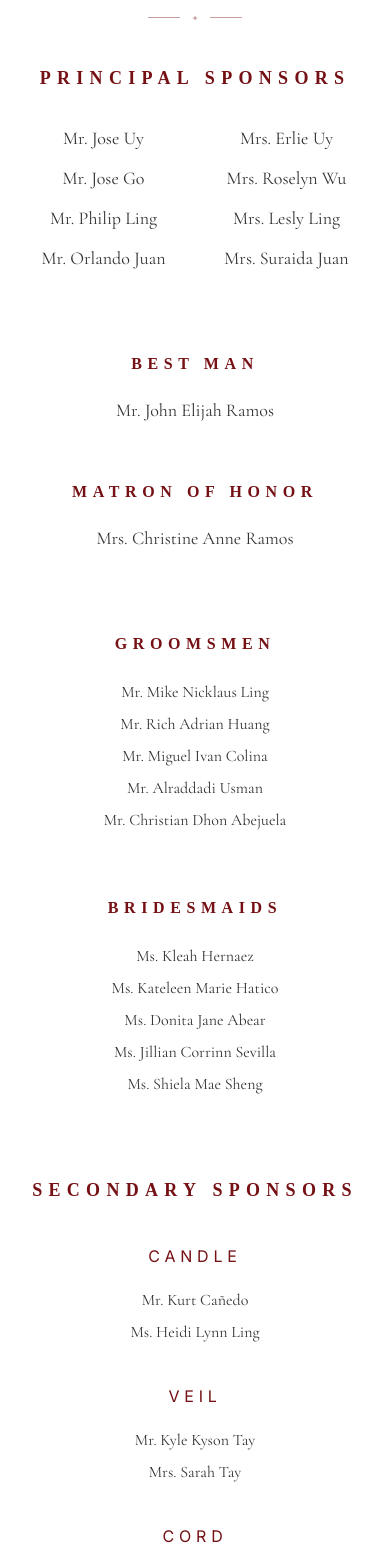
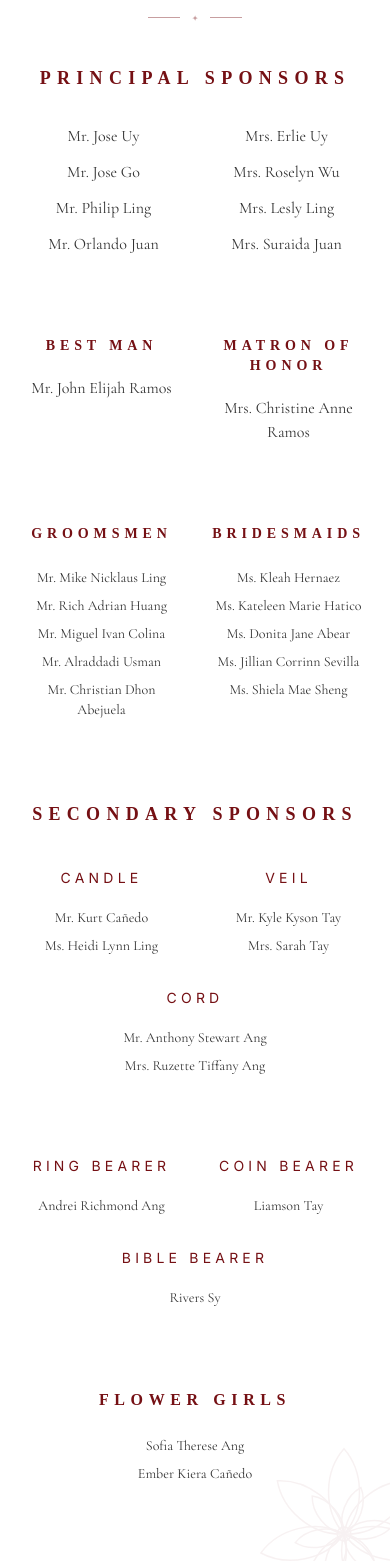
Before and after one commit to mnsling/weddinginv, a React (Vite) app: page / in a window 390 px wide. Shown: the part 1913-3474 px from the top of the page. Built offline with nearby package versions, Linux system fonts and the light colour scheme; a web font is replaced by a local one.

Commit message:
fix sponsors mobile view

```diff
--- a/src/sections/sponsors.jsx
+++ b/src/sections/sponsors.jsx
@@ -35,14 +35,14 @@ export default function Sponsors() {
             </h3>
 
             <div className="grid grid-cols-2 gap-6 text-center">
-              <div className="space-y-3 font-display text-lg">
+              <div className="space-y-3 font-display text-base md:text-lg">
                 <p>Mr. Jose Uy</p>
                 <p>Mr. Jose Go</p>
                 <p>Mr. Philip Ling</p>
                 <p>Mr. Orlando Juan</p>
               </div>
 
-              <div className="space-y-3 font-display text-lg">
+              <div className="space-y-3 font-display text-base md:text-lg">
                 <p>Mrs. Erlie Uy</p>
                 <p>Mrs. Roselyn Wu</p>
                 <p>Mrs. Lesly Ling</p>
@@ -52,25 +52,25 @@ export default function Sponsors() {
           </div>
         </Reveal>
 
-        {/* Best Man & Matron */}
+        {/* Best Man & Matron of Honor */}
         <Reveal delay={120}>
-          <div className="grid md:grid-cols-2 gap-14 mb-20 text-center">
+          <div className="grid grid-cols-2 gap-8 md:gap-14 mb-20 text-center">
             <div>
-              <h3 className="uppercase tracking-[0.35em] text-[#751014] font-semibold mb-5">
+              <h3 className="uppercase tracking-[0.35em] text-[#751014] font-semibold mb-5 text-sm md:text-base">
                 Best Man
               </h3>
 
-              <p className="font-display text-lg">
+              <p className="font-display text-base md:text-lg">
                 Mr. John Elijah Ramos
               </p>
             </div>
 
             <div>
-              <h3 className="uppercase tracking-[0.35em] text-[#751014] font-semibold mb-5">
+              <h3 className="uppercase tracking-[0.35em] text-[#751014] font-semibold mb-5 text-sm md:text-base">
                 Matron of Honor
               </h3>
 
-              <p className="font-display text-lg">
+              <p className="font-display text-base md:text-lg">
                 Mrs. Christine Anne Ramos
               </p>
             </div>
@@ -79,13 +79,13 @@ export default function Sponsors() {
 
         {/* Groomsmen & Bridesmaids */}
         <Reveal delay={160}>
-          <div className="grid md:grid-cols-2 gap-16 mb-20 text-center">
+          <div className="grid grid-cols-2 gap-8 md:gap-16 mb-20 text-center">
             <div>
-              <h3 className="uppercase tracking-[0.35em] text-[#751014] font-semibold mb-6">
+              <h3 className="uppercase tracking-[0.35em] text-[#751014] font-semibold mb-6 text-sm md:text-base">
                 Groomsmen
               </h3>
 
-              <div className="space-y-2 font-display">
+              <div className="space-y-2 font-display text-sm md:text-lg">
                 <p>Mr. Mike Nicklaus Ling</p>
                 <p>Mr. Rich Adrian Huang</p>
                 <p>Mr. Miguel Ivan Colina</p>
@@ -95,11 +95,11 @@ export default function Sponsors() {
             </div>
 
             <div>
-              <h3 className="uppercase tracking-[0.35em] text-[#751014] font-semibold mb-6">
+              <h3 className="uppercase tracking-[0.35em] text-[#751014] font-semibold mb-6 text-sm md:text-base">
                 Bridesmaids
               </h3>
 
-              <div className="space-y-2 font-display">
+              <div className="space-y-2 font-display text-sm md:text-lg">
                 <p>Ms. Kleah Hernaez</p>
                 <p>Ms. Kateleen Marie Hatico</p>
                 <p>Ms. Donita Jane Abear</p>
@@ -117,37 +117,39 @@ export default function Sponsors() {
               Secondary Sponsors
             </h3>
 
-            <div className="grid md:grid-cols-3 gap-10 text-center">
+            <div className="grid grid-cols-2 md:grid-cols-3 gap-8 md:gap-10 text-center">
               <div>
-                <h4 className="uppercase tracking-[0.3em] text-[#751014] mb-5">
+                <h4 className="uppercase tracking-[0.3em] text-[#751014] mb-5 text-sm md:text-base">
                   Candle
                 </h4>
 
-                <div className="space-y-2 font-display">
+                <div className="space-y-2 font-display text-sm md:text-lg">
                   <p>Mr. Kurt Cañedo</p>
                   <p>Ms. Heidi Lynn Ling</p>
                 </div>
               </div>
 
               <div>
-                <h4 className="uppercase tracking-[0.3em] text-[#751014] mb-5">
+                <h4 className="uppercase tracking-[0.3em] text-[#751014] mb-5 text-sm md:text-base">
                   Veil
                 </h4>
 
-                <div className="space-y-2 font-display">
+                <div className="space-y-2 font-display text-sm md:text-lg">
                   <p>Mr. Kyle Kyson Tay</p>
                   <p>Mrs. Sarah Tay</p>
                 </div>
               </div>
 
+              <div className="col-span-2 md:col-span-1 flex justify-center">
                 <div>
-                <h4 className="uppercase tracking-[0.3em] text-[#751014] mb-5">
+                  <h4 className="uppercase tracking-[0.3em] text-[#751014] mb-5 text-sm md:text-base">
                     Cord
                   </h4>
 
-                <div className="space-y-2 font-display">
+                  <div className="space-y-2 font-display text-sm md:text-lg">
                     <p>Mr. Anthony Stewart Ang</p>
                     <p>Mrs. Ruzette Tiffany Ang</p>
+                  </div>
                 </div>
               </div>
             </div>
@@ -156,29 +158,37 @@ export default function Sponsors() {
 
         {/* Bearers */}
         <Reveal delay={260}>
-          <div className="grid md:grid-cols-3 gap-10 text-center mb-16">
+          <div className="grid grid-cols-2 md:grid-cols-3 gap-8 md:gap-10 text-center mb-20">
             <div>
-              <h4 className="uppercase tracking-[0.3em] text-[#751014] mb-5">
+              <h4 className="uppercase tracking-[0.3em] text-[#751014] mb-5 text-sm md:text-base">
                 Ring Bearer
               </h4>
 
-              <p className="font-display">Andrei Richmond Ang</p>
+              <p className="font-display text-sm md:text-lg">
+                Andrei Richmond Ang
+              </p>
             </div>
 
             <div>
-              <h4 className="uppercase tracking-[0.3em] text-[#751014] mb-5">
+              <h4 className="uppercase tracking-[0.3em] text-[#751014] mb-5 text-sm md:text-base">
                 Coin Bearer
               </h4>
 
-              <p className="font-display">Liamson Tay</p>
+              <p className="font-display text-sm md:text-lg">
+                Liamson Tay
+              </p>
             </div>
 
+            <div className="col-span-2 md:col-span-1 flex justify-center">
               <div>
-              <h4 className="uppercase tracking-[0.3em] text-[#751014] mb-5">
+                <h4 className="uppercase tracking-[0.3em] text-[#751014] mb-5 text-sm md:text-base">
                   Bible Bearer
                 </h4>
 
-              <p className="font-display">Rivers Sy</p>
+                <p className="font-display text-sm md:text-lg">
+                  Rivers Sy
+                </p>
+              </div>
             </div>
           </div>
         </Reveal>
@@ -186,11 +196,11 @@ export default function Sponsors() {
         {/* Flower Girls */}
         <Reveal delay={300}>
           <div className="text-center">
-            <h3 className="uppercase tracking-[0.35em] text-[#751014] font-semibold mb-6">
+            <h3 className="uppercase tracking-[0.35em] text-[#751014] font-semibold mb-6 text-base md:text-lg">
               Flower Girls
             </h3>
 
-            <div className="space-y-2 font-display">
+            <div className="space-y-2 font-display text-sm md:text-lg">
               <p>Sofia Therese Ang</p>
               <p>Ember Kiera Cañedo</p>
             </div>
```
Lines whose indentation alone changed are shown as unchanged.
